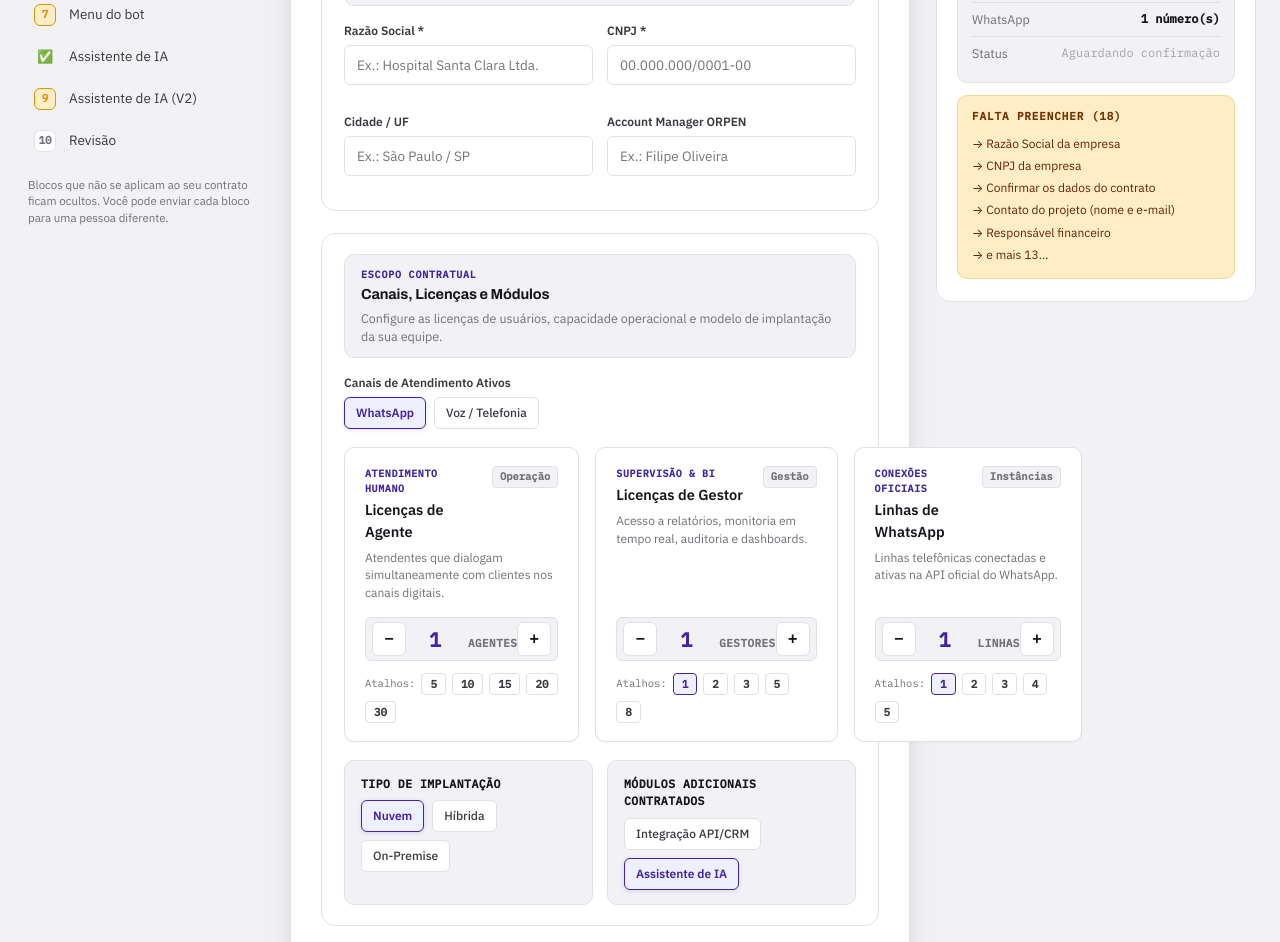
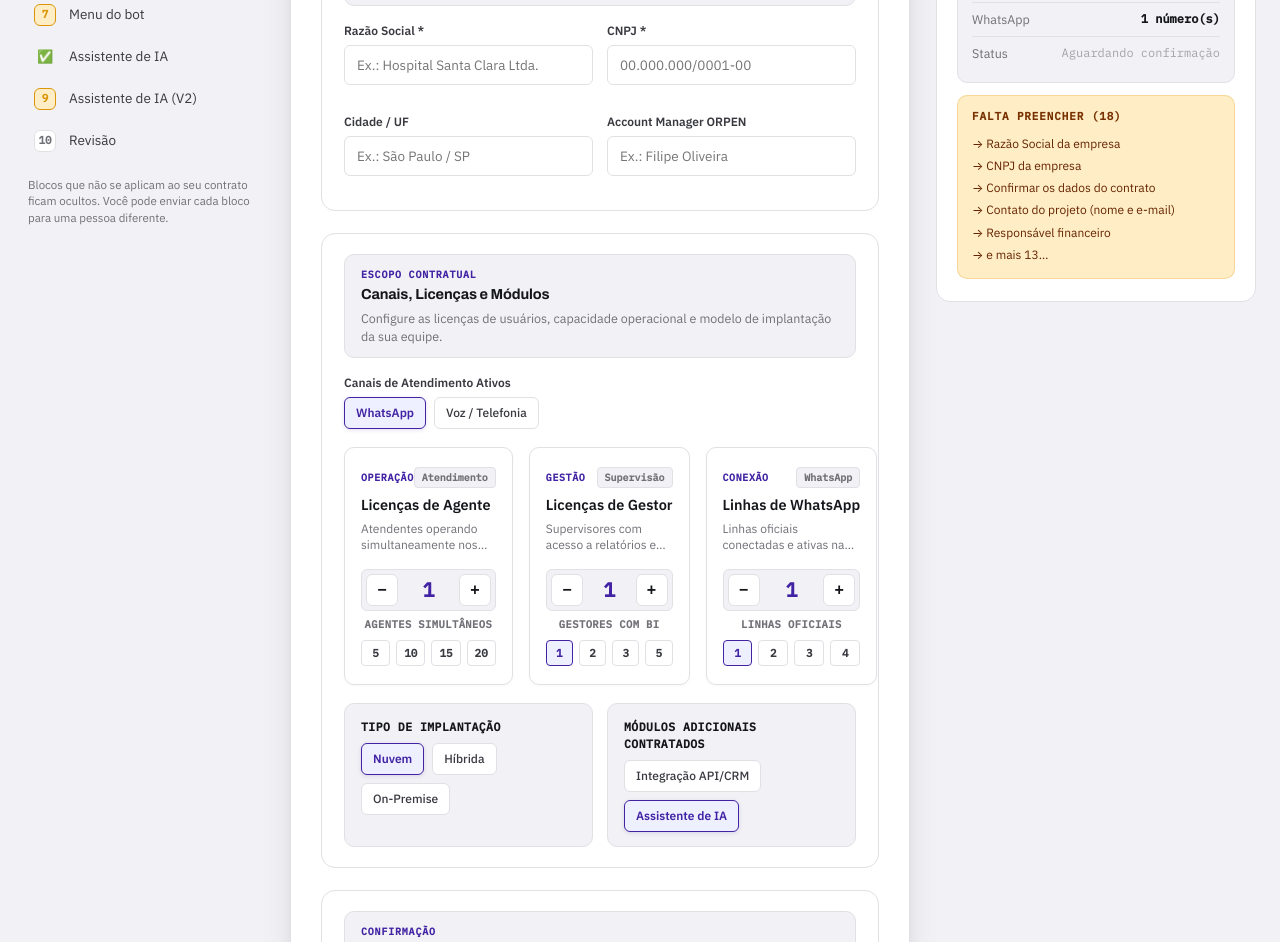
Before and after one commit to ProjetosOrpen/Orpen-Onboarding, a website: page index.html in a window 1280 px wide. Shown: the part 367-1309 px from the top of the page. Drawn offline with Linux system fonts and the light colour scheme.

Commit message:
Ajuste de erros de design

```diff
--- a/css/main.css
+++ b/css/main.css
@@ -1889,6 +1889,7 @@ td input, td select {
   grid-template-columns: repeat(3, 1fr);
   gap: 16px;
   margin: 18px 0;
+  align-items: stretch;
 }
 
 @media (max-width: 860px) {
@@ -1901,12 +1902,13 @@ td input, td select {
   background: var(--color-surface);
   border: 1.5px solid var(--color-border);
   border-radius: var(--radius-md);
-  padding: 18px 20px;
+  padding: 18px 16px;
   display: flex;
   flex-direction: column;
   justify-content: space-between;
   transition: all var(--ease-out) .18s;
   box-shadow: 0 1px 3px rgba(0, 0, 0, 0.03);
+  box-sizing: border-box;
 }
 
 .lic-card:hover {
@@ -1915,49 +1917,66 @@ td input, td select {
   transform: translateY(-2px);
 }
 
-.lic-card-header {
+.lic-card-top {
+  margin-bottom: 14px;
+}
+
+.lic-badge-row {
   display: flex;
   justify-content: space-between;
-  align-items: flex-start;
-  gap: 10px;
-  margin-bottom: 6px;
-}
-
-.lic-card-kicker {
+  align-items: center;
+  margin-bottom: 8px;
+  height: 22px;
+}
+
+.lic-badge-kicker {
   font-family: 'IBM Plex Mono', monospace;
   font-size: 10px;
   font-weight: 700;
   text-transform: uppercase;
   letter-spacing: .06em;
   color: var(--color-brand-primary);
-  display: block;
-  margin-bottom: 3px;
-}
-
-.lic-card-title {
-  font-size: 14.5px;
-  font-weight: 700;
-  color: var(--color-fg-1);
-  margin: 0;
-}
-
-.lic-card-badge {
-  font-family: 'IBM Plex Mono', monospace;
-  font-size: 10.5px;
+  white-space: nowrap;
+}
+
+.lic-badge-pill {
+  font-family: 'IBM Plex Mono', monospace;
+  font-size: 10px;
   font-weight: 600;
   padding: 2px 7px;
   border-radius: 4px;
   background: var(--color-surface-2);
   color: var(--color-muted);
   border: 1px solid var(--color-border);
+  white-space: nowrap;
+}
+
+.lic-card-title {
+  font-size: 14.5px;
+  font-weight: 700;
+  color: var(--color-fg-1);
+  margin: 0 0 6px 0;
+  line-height: 1.25;
+  white-space: nowrap;
+  overflow: hidden;
+  text-overflow: ellipsis;
 }
 
 .lic-card-desc {
   font-size: 12px;
-  line-height: 1.45;
-  color: var(--color-muted);
-  margin: 0 0 16px 0;
-  min-height: 34px;
+  line-height: 1.4;
+  color: var(--color-muted);
+  margin: 0;
+  height: 34px;
+  overflow: hidden;
+  display: -webkit-box;
+  -webkit-line-clamp: 2;
+  -webkit-box-orient: vertical;
+}
+
+.lic-card-bottom {
+  display: flex;
+  flex-direction: column;
 }
 
 .lic-counter-wrap {
@@ -1967,12 +1986,14 @@ td input, td select {
   background: var(--color-surface-2);
   border: 1px solid var(--color-border);
   border-radius: var(--radius-sm);
-  padding: 4px 6px;
+  padding: 4px;
+  height: 42px;
+  box-sizing: border-box;
 }
 
 .lic-btn-step {
-  width: 34px;
-  height: 34px;
+  width: 32px;
+  height: 32px;
   border-radius: var(--radius-sm);
   border: 1px solid var(--color-border);
   background: var(--color-surface);
@@ -1984,6 +2005,7 @@ td input, td select {
   place-items: center;
   transition: all var(--ease-out) .15s;
   user-select: none;
+  flex-shrink: 0;
 }
 
 .lic-btn-step:hover {
@@ -1998,14 +2020,14 @@ td input, td select {
 
 .lic-value-box {
   display: flex;
-  align-items: baseline;
+  align-items: center;
   justify-content: center;
-  gap: 4px;
   flex: 1;
+  text-align: center;
 }
 
 .lic-number-input {
-  width: 58px;
+  width: 100%;
   text-align: center;
   font-family: 'IBM Plex Mono', monospace;
   font-size: 20px;
@@ -2024,40 +2046,42 @@ td input, td select {
   margin: 0;
 }
 
-.lic-unit {
+.lic-unit-indicator {
+  font-family: 'IBM Plex Mono', monospace;
+  font-size: 10.5px;
+  font-weight: 600;
+  color: var(--color-muted);
+  text-transform: uppercase;
+  letter-spacing: .04em;
+  text-align: center;
+  margin: 6px 0 8px 0;
+  height: 15px;
+  line-height: 15px;
+  white-space: nowrap;
+}
+
+.lic-presets-grid {
+  display: grid;
+  grid-template-columns: repeat(4, 1fr);
+  gap: 6px;
+  width: 100%;
+  box-sizing: border-box;
+}
+
+.lic-preset-btn {
+  font-family: 'IBM Plex Mono', monospace;
   font-size: 11px;
   font-weight: 600;
-  color: var(--color-muted);
-  text-transform: uppercase;
-  letter-spacing: .04em;
-  font-family: 'IBM Plex Mono', monospace;
-}
-
-.lic-presets-row {
-  display: flex;
-  align-items: center;
-  gap: 6px;
-  margin-top: 12px;
-  flex-wrap: wrap;
-}
-
-.lic-preset-label {
-  font-size: 10.5px;
-  color: var(--color-muted);
-  font-family: 'IBM Plex Mono', monospace;
-}
-
-.lic-preset-btn {
-  font-family: 'IBM Plex Mono', monospace;
-  font-size: 11px;
-  font-weight: 600;
-  padding: 3px 8px;
+  padding: 5px 0;
+  text-align: center;
   border-radius: 4px;
   border: 1px solid var(--color-border);
   background: var(--color-surface);
   color: var(--color-fg-2);
   cursor: pointer;
   transition: all var(--ease-out) .15s;
+  width: 100%;
+  box-sizing: border-box;
 }
 
 .lic-preset-btn:hover {
--- a/js/blocks.js
+++ b/js/blocks.js
@@ -91,28 +91,25 @@ const BLOCKS = [
             <div class="lic-grid">
               <!-- Card 1: Licenças de Agente -->
               <div class="lic-card">
-                <div>
-                  <div class="lic-card-header">
-                    <div class="lic-card-titles">
-                      <span class="lic-card-kicker">Atendimento Humano</span>
-                      <h4 class="lic-card-title">Licenças de Agente</h4>
-                    </div>
-                    <span class="lic-card-badge">Operação</span>
+                <div class="lic-card-top">
+                  <div class="lic-badge-row">
+                    <span class="lic-badge-kicker">Operação</span>
+                    <span class="lic-badge-pill">Atendimento</span>
                   </div>
-                  <p class="lic-card-desc">Atendentes que dialogam simultaneamente com clientes nos canais digitais.</p>
+                  <h4 class="lic-card-title">Licenças de Agente</h4>
+                  <p class="lic-card-desc">Atendentes operando simultaneamente nos canais digitais.</p>
                 </div>
-                <div>
+                <div class="lic-card-bottom">
                   <div class="lic-counter-wrap">
                     <button type="button" class="lic-btn-step" onclick="stepLic('contrato.licAgente', -1, 1)" title="Diminuir">−</button>
                     <div class="lic-value-box">
                       <input type="number" class="lic-number-input" data-path="contrato.licAgente" value="${c.licAgente || 1}" min="1">
-                      <span class="lic-unit">agentes</span>
                     </div>
                     <button type="button" class="lic-btn-step" onclick="stepLic('contrato.licAgente', 1, 1)" title="Aumentar">+</button>
                   </div>
-                  <div class="lic-presets-row">
-                    <span class="lic-preset-label">Atalhos:</span>
-                    ${[5, 10, 15, 20, 30].map(n => `
+                  <div class="lic-unit-indicator">agentes simultâneos</div>
+                  <div class="lic-presets-grid">
+                    ${[5, 10, 15, 20].map(n => `
                       <button type="button" class="lic-preset-btn ${c.licAgente == n ? 'active' : ''}" onclick="setLic('contrato.licAgente', ${n})">${n}</button>
                     `).join('')}
                   </div>
@@ -121,28 +118,25 @@ const BLOCKS = [
 
               <!-- Card 2: Licenças de Gestor -->
               <div class="lic-card">
-                <div>
-                  <div class="lic-card-header">
-                    <div class="lic-card-titles">
-                      <span class="lic-card-kicker">Supervisão & BI</span>
-                      <h4 class="lic-card-title">Licenças de Gestor</h4>
-                    </div>
-                    <span class="lic-card-badge">Gestão</span>
+                <div class="lic-card-top">
+                  <div class="lic-badge-row">
+                    <span class="lic-badge-kicker">Gestão</span>
+                    <span class="lic-badge-pill">Supervisão</span>
                   </div>
-                  <p class="lic-card-desc">Acesso a relatórios, monitoria em tempo real, auditoria e dashboards.</p>
+                  <h4 class="lic-card-title">Licenças de Gestor</h4>
+                  <p class="lic-card-desc">Supervisores com acesso a relatórios e monitoria em tempo real.</p>
                 </div>
-                <div>
+                <div class="lic-card-bottom">
                   <div class="lic-counter-wrap">
                     <button type="button" class="lic-btn-step" onclick="stepLic('contrato.licGestor', -1, 1)" title="Diminuir">−</button>
                     <div class="lic-value-box">
                       <input type="number" class="lic-number-input" data-path="contrato.licGestor" value="${c.licGestor || 1}" min="1">
-                      <span class="lic-unit">gestores</span>
                     </div>
                     <button type="button" class="lic-btn-step" onclick="stepLic('contrato.licGestor', 1, 1)" title="Aumentar">+</button>
                   </div>
-                  <div class="lic-presets-row">
-                    <span class="lic-preset-label">Atalhos:</span>
-                    ${[1, 2, 3, 5, 8].map(n => `
+                  <div class="lic-unit-indicator">gestores com BI</div>
+                  <div class="lic-presets-grid">
+                    ${[1, 2, 3, 5].map(n => `
                       <button type="button" class="lic-preset-btn ${c.licGestor == n ? 'active' : ''}" onclick="setLic('contrato.licGestor', ${n})">${n}</button>
                     `).join('')}
                   </div>
@@ -151,28 +145,25 @@ const BLOCKS = [
 
               <!-- Card 3: Números de WhatsApp -->
               <div class="lic-card">
-                <div>
-                  <div class="lic-card-header">
-                    <div class="lic-card-titles">
-                      <span class="lic-card-kicker">Conexões Oficiais</span>
-                      <h4 class="lic-card-title">Linhas de WhatsApp</h4>
-                    </div>
-                    <span class="lic-card-badge">Instâncias</span>
+                <div class="lic-card-top">
+                  <div class="lic-badge-row">
+                    <span class="lic-badge-kicker">Conexão</span>
+                    <span class="lic-badge-pill">WhatsApp</span>
                   </div>
-                  <p class="lic-card-desc">Linhas telefônicas conectadas e ativas na API oficial do WhatsApp.</p>
+                  <h4 class="lic-card-title">Linhas de WhatsApp</h4>
+                  <p class="lic-card-desc">Linhas oficiais conectadas e ativas na API do WhatsApp.</p>
                 </div>
-                <div>
+                <div class="lic-card-bottom">
                   <div class="lic-counter-wrap">
                     <button type="button" class="lic-btn-step" onclick="stepLic('contrato.numerosWhats', -1, 1)" title="Diminuir">−</button>
                     <div class="lic-value-box">
                       <input type="number" class="lic-number-input" data-path="contrato.numerosWhats" value="${c.numerosWhats || 1}" min="1">
-                      <span class="lic-unit">linhas</span>
                     </div>
                     <button type="button" class="lic-btn-step" onclick="stepLic('contrato.numerosWhats', 1, 1)" title="Aumentar">+</button>
                   </div>
-                  <div class="lic-presets-row">
-                    <span class="lic-preset-label">Atalhos:</span>
-                    ${[1, 2, 3, 4, 5].map(n => `
+                  <div class="lic-unit-indicator">linhas oficiais</div>
+                  <div class="lic-presets-grid">
+                    ${[1, 2, 3, 4].map(n => `
                       <button type="button" class="lic-preset-btn ${c.numerosWhats == n ? 'active' : ''}" onclick="setLic('contrato.numerosWhats', ${n})">${n}</button>
                     `).join('')}
                   </div>
```
